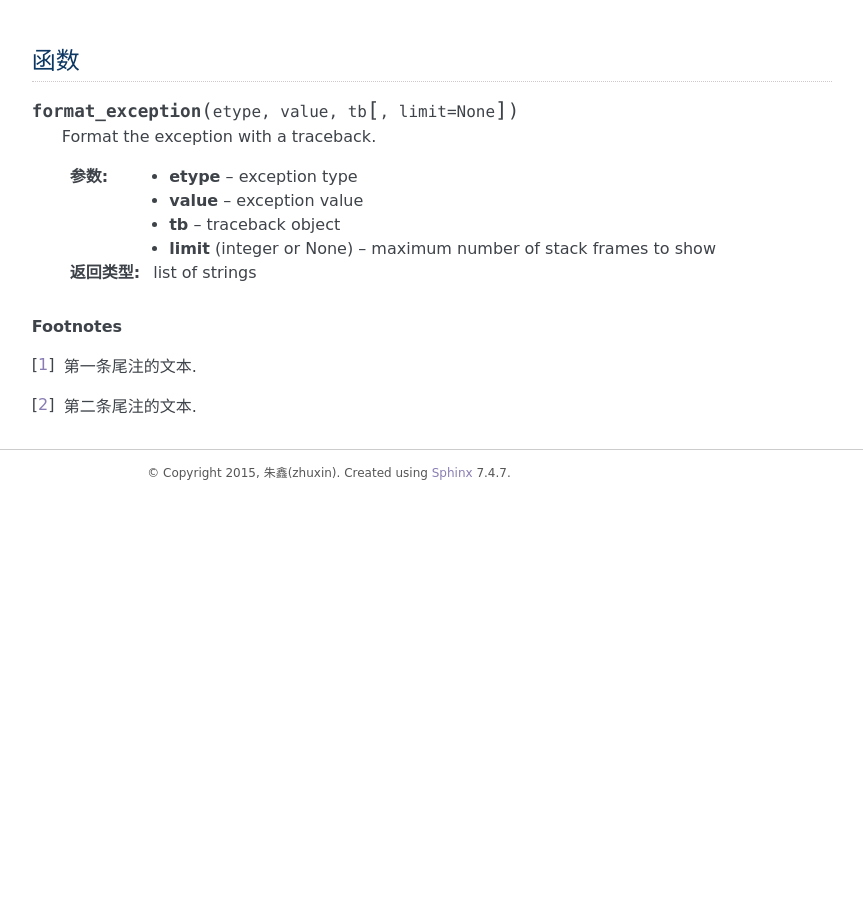
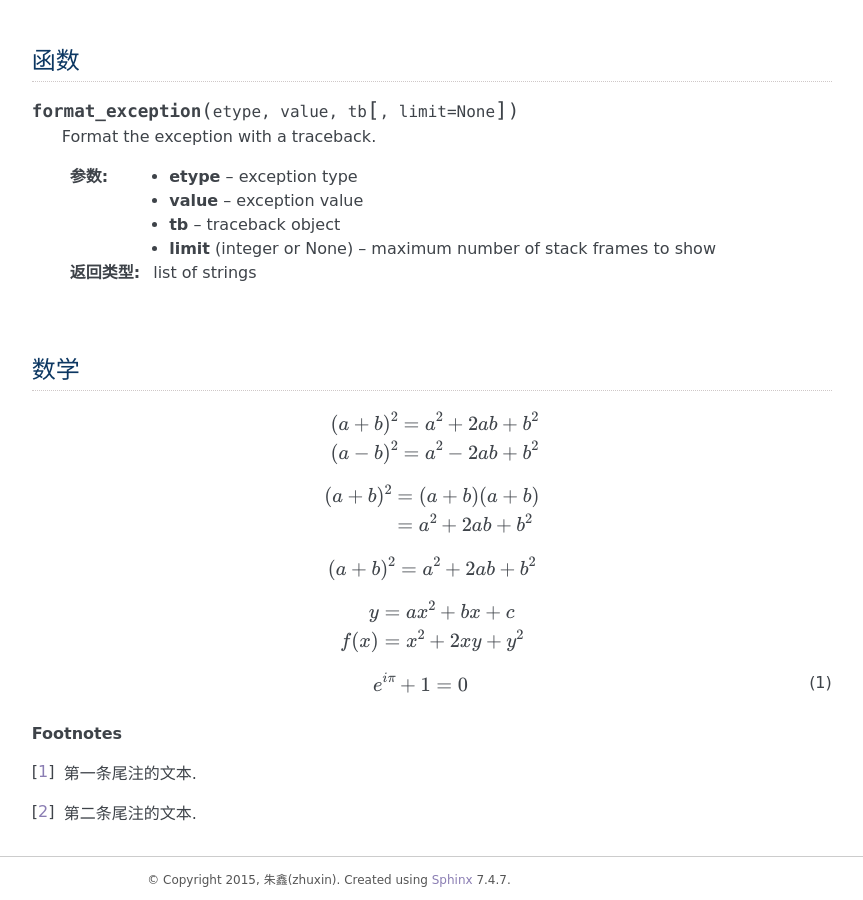
Before and after one commit to swinepig/Sphinx, a Sphinx documentation site: the page built from docs/source/helloworld.rst, in a window 1280 px wide and 900 px high, scrolled down 1756 px. Shown: the whole window, without its empty margins (311-1174 px from the left). Built offline with Sphinx 7.4.7, drawn with Linux system fonts in a browser that asks for light colours; before the commit the page ends 2249 px from its top, so only the background shows below that.

Commit message:
add math

```diff
--- a/docs/source/helloworld.rst
+++ b/docs/source/helloworld.rst
@@ -86,6 +86,35 @@ True   True   True
    :type limit: integer or None
    :rtype: list of strings
 
+
+数学
+----
+
+.. math::
+
+   (a + b)^2 = a^2 + 2ab + b^2
+
+   (a - b)^2 = a^2 - 2ab + b^2
+
+.. math::
+
+   (a + b)^2  &=  (a + b)(a + b) \\
+              &=  a^2 + 2ab + b^2
+
+.. math:: (a + b)^2 = a^2 + 2ab + b^2
+
+.. math::
+   :nowrap:
+
+   \begin{eqnarray}
+      y    & = & ax^2 + bx + c \\
+      f(x) & = & x^2 + 2xy + y^2
+   \end{eqnarray}
+
+.. math:: e^{i\pi} + 1 = 0
+   :label: euler
+
+
 .. rubric:: Footnotes
 
 .. [#] 第一条尾注的文本.
```
